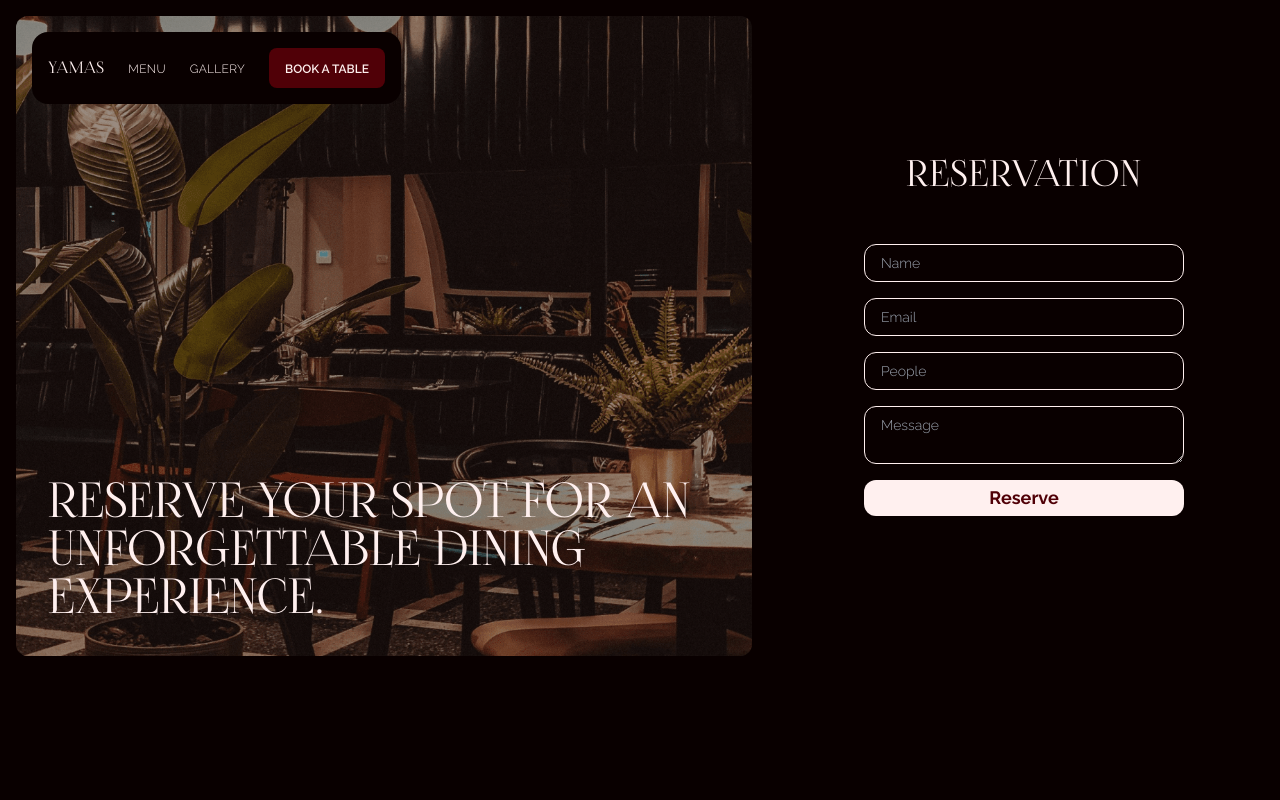
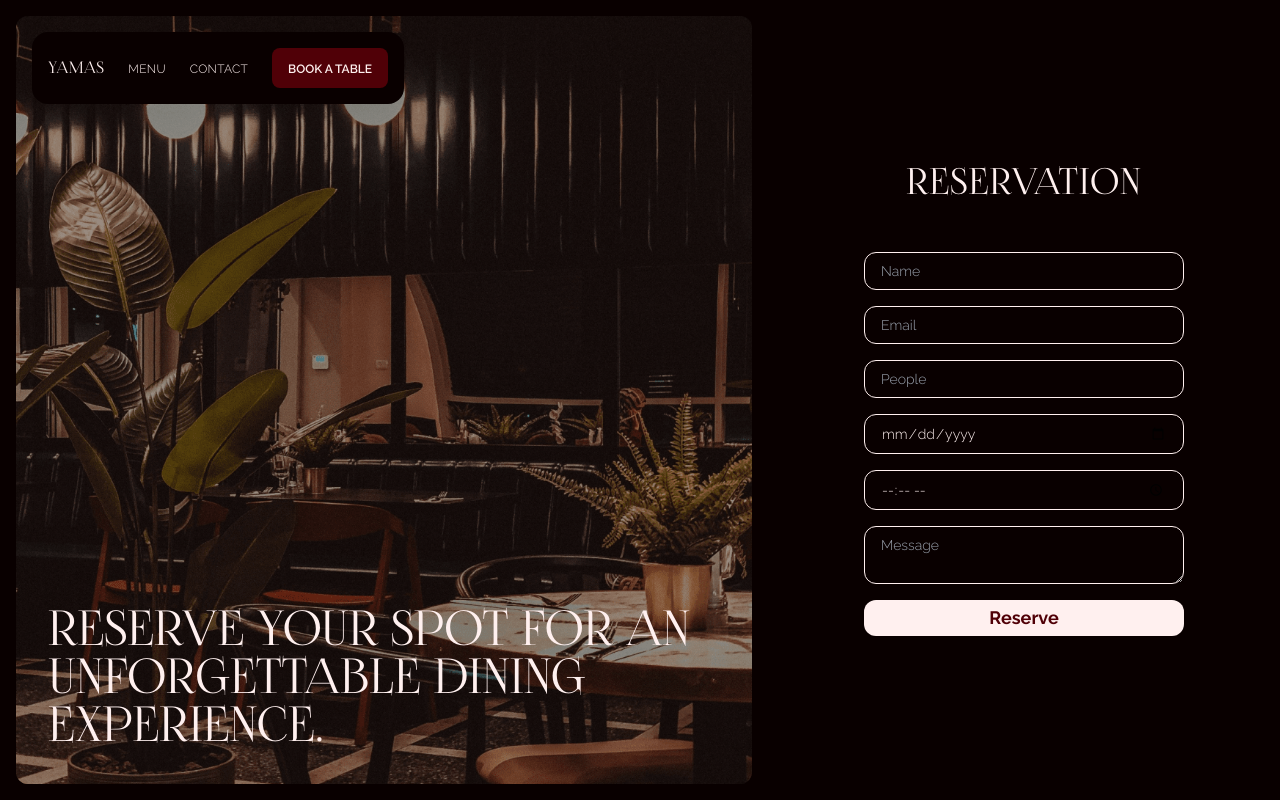
Before and after one commit to Wambui-N/Yamas, a Next.js app: page /reservation in a window 1280 px wide. Built offline with nearby package versions, Linux system fonts and the light colour scheme.

Commit message:
update w

```diff
--- a/src/Components/Form.js
+++ b/src/Components/Form.js
@@ -62,6 +62,25 @@ const Form = () => {
             },
           })}
         />
+
+        <input
+          className="bg-black text-white border border-white px-4 py-2 text-sm font-light rounded-xl"
+          type="date"
+          {...register("date", {
+            required: "This field is required",
+          })}
+        />
+        {errors.date && <p className="text-red-500">{errors.date.message}</p>}
+
+        <input
+          className="bg-black text-white border border-white px-4 py-2 text-sm font-light rounded-xl"
+          type="time"
+          {...register("time", {
+            required: "This field is required",
+          })}
+        />
+        {errors.time && <p className="text-red-500">{errors.time.message}</p>}
+
         {errors.people && (
           <p className="text-red-500">{errors.people.message}</p>
         )}
--- a/src/Components/Navbar.js
+++ b/src/Components/Navbar.js
@@ -20,8 +20,8 @@ const Navbar = () => {
           </Link>
         </li>
         <li className="">
-          <Link href="/gallery" className="uppercase text-xs font-light tracking-wide">
-            Gallery
+          <Link href="/contact" className="uppercase text-xs font-light tracking-wide">
+            contact
           </Link>
         </li>
         <li className="bg-primary px-4 py-2 rounded-lg cursor-pointer">
--- /dev/null
+++ b/src/app/contact/page.js
@@ -0,0 +1,11 @@
+import Image from "next/image";
+
+export default function Gallery() {
+  return (
+    <main className="h-full">
+      <div className="w-full p-[2rem] rounded-xl">
+        <Image className='rounded-xl' src={"/contact.jpg"} alt="alt" width={500} height={500} />
+      </div>
+    </main>
+  );
+}
--- a/src/app/gallery/page.js
+++ /dev/null
@@ -1,7 +0,0 @@
-export default function Gallery() {
-    return(
-        <main>
-            Gallery
-        </main>
-    )
-}
--- a/src/app/page.js
+++ b/src/app/page.js
@@ -33,10 +33,10 @@ export default function page() {
             </p>
           </Link>
         </div>
-        <div className="bg-[url('/Gallery.png')] bg-cover bg-center rounded-xl w-full h-full flex items-end justify-end">
-          <Link href="/gallery" className="bg-black px-6 py-2 rounded-tl-lg uppercase text-sm">
+        <div className="bg-[url('/contact.jpg')] bg-cover bg-center rounded-xl w-full h-full flex items-end justify-end">
+          <Link href="/contact" className="bg-black px-6 py-2 rounded-tl-lg uppercase text-sm">
             <p>
-              Gallery <span className="w-2 h-2">&#129122;</span>
+              Contact <span className="w-2 h-2">&#129122;</span>
             </p>
           </Link>
         </div>
--- a/src/app/reservation/page.js
+++ b/src/app/reservation/page.js
@@ -2,8 +2,8 @@ import { Form } from "@/Components";
 
 export default function Reservation() {
   return (
-    <main className="grid grid-cols-5 gap-8">
-      <div className="col-span-3 h-[80vh] bg-[url('/Reserve.png')] bg-cover bg-no-repeat bg-bottom rounded-xl">
+    <main className="grid grid-cols-5 gap-8 h-full">
+      <div className="col-span-3 h-full bg-[url('/Reserve.png')] bg-cover bg-no-repeat bg-bottom rounded-xl">
         <div className="w-full bg-black/40 p-[2rem] h-full flex flex-col justify-end rounded-xl">
           <p style={{ fontFamily: "myFont" }} className="text-5xl uppercase">
             Reserve your spot for an unforgettable dining experience.
```
Also changed, not shown: 1 other file (tests, documents, lock files or other folders).
